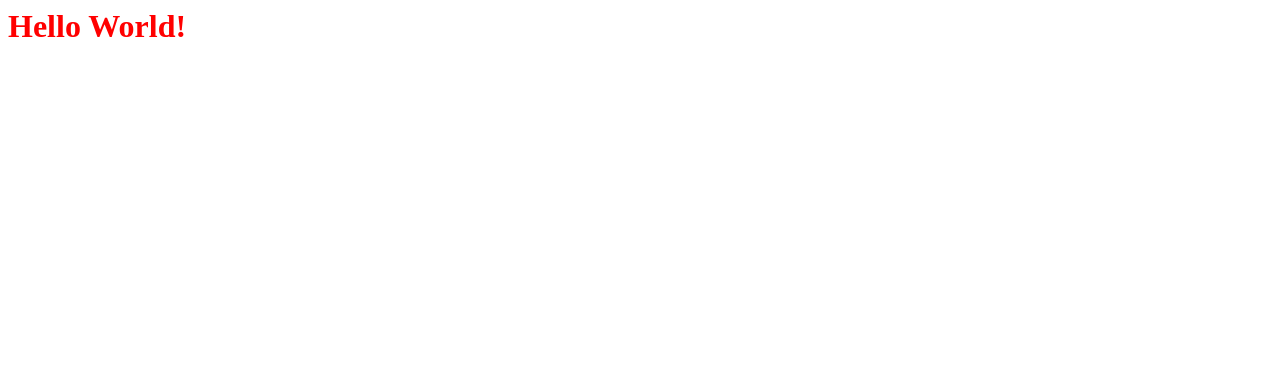
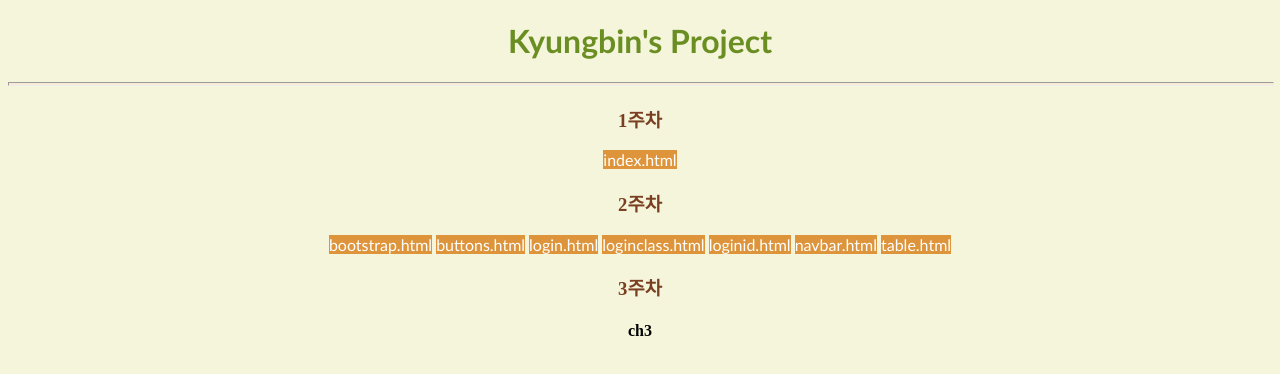
Before and after one commit to ganggnagg/ganggnagg, a plain HTML site: page index.html in a window 1280 px wide. Drawn offline with Linux system fonts and the light colour scheme.

Commit message:
Add files via upload

```diff
--- a/index.html
+++ b/index.html
@@ -1,14 +1,50 @@
-<html>
+<!DOCTYPE html>
+<html lang="ko">
 <head>
-    <title>My First Webpage</title>
-    <script>
-        alert('김경빈님 반갑습니다');
-    </script>
+    <meta charset="UTF-8">
+    <meta name="viewport" content="width=device-width, initial-scale=1.0">
+    <title>링크 추가 예제</title>
     <style>
-        h1{color:red;}
+        body{
+            background-color:beige;
+            text-align: center;
+        }
+        h1{
+            color:olivedrab;
+            font-family:'Gill Sans', 'Gill Sans MT', Calibri, 'Trebuchet MS', sans-serif;
+        }
+        hr{
+            width:100%;
+            height:2px;
+            background-color:antiquewhite;
+        }
+        h3{
+            color:rgb(122, 63, 33);
+        }
+        a{
+            color:white;
+            background-color:rgb(221, 148, 59);
+            text-decoration: none;
+            font-family:'Gill Sans', 'Gill Sans MT', Calibri, 'Trebuchet MS', sans-serif;
+        }
     </style>
 </head>
 <body>
-    <h1>Hello World!</h1>
+    <h1>Kyungbin's Project</h1>
+    <hr>
+    <h3>1주차</h3>
+    <a href="http://127.0.0.1:5500/1%EC%A3%BC%EC%B0%A8/index.html" target="_blank">index.html</a>
+
+    <h3>2주차</h3>
+    <a href="http://127.0.0.1:5500/2%EC%A3%BC%EC%B0%A8/bootstrap.html" target="_blank">bootstrap.html</a>
+    <a href="http://127.0.0.1:5500/2%EC%A3%BC%EC%B0%A8/buttons.html" target="_blank">buttons.html</a>
+    <a href="http://127.0.0.1:5500/2%EC%A3%BC%EC%B0%A8/login.html" target="_blank">login.html</a>
+    <a href="http://127.0.0.1:5500/2%EC%A3%BC%EC%B0%A8/loginclass.html" target="_blank">loginclass.html</a>
+    <a href="http://127.0.0.1:5500/2%EC%A3%BC%EC%B0%A8/loginid.html" target="_blank">loginid.html</a>
+    <a href="http://127.0.0.1:5500/2%EC%A3%BC%EC%B0%A8/navbar.html" target="_blank">navbar.html</a>
+    <a href="http://127.0.0.1:5500/2%EC%A3%BC%EC%B0%A8/table.html" target="_blank">table.html</a>
+
+    <h3>3주차</h3>
+    <h4>ch3</h4>
 </body>
 </html>
```
